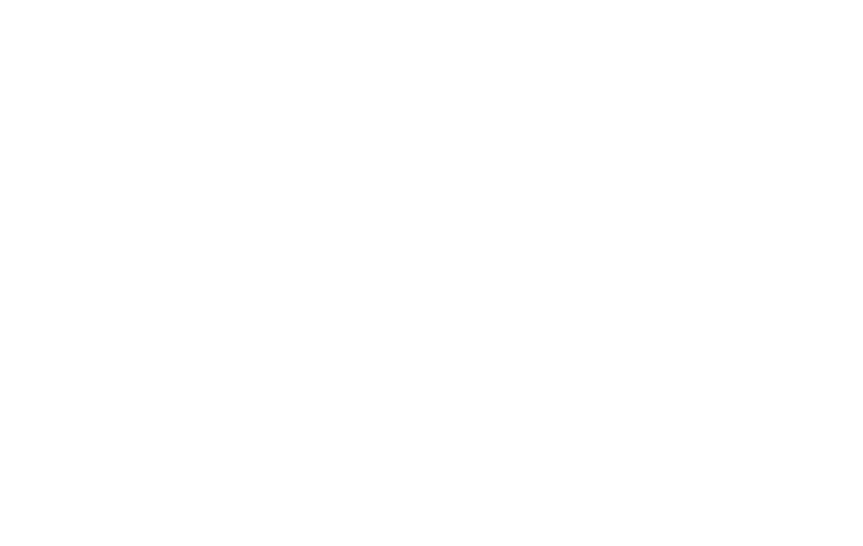
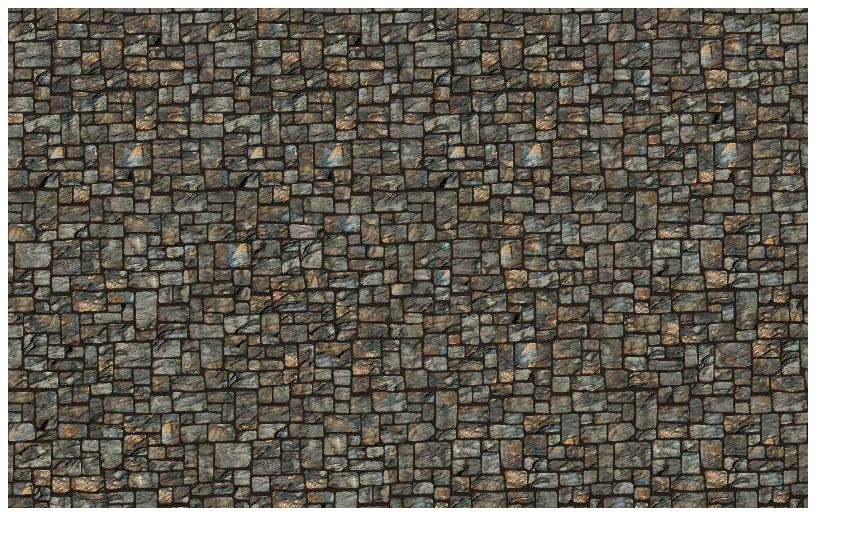
Before and after one commit to paraS6/snake, a plain HTML site: page index.html in a window 1280 px wide. Shown: the whole page, without its empty margins (0-863 px from the left). Drawn offline with Linux system fonts and the light colour scheme.

Commit message:
erste Instanz

```diff
--- a/index.html
+++ b/index.html
@@ -4,10 +4,10 @@
     <meta charset="UTF-8">
     <title>PrisonSnake</title>
     <script type="text/javascript" src="js/easeljs-0.8.2.combined.js"></script>
-    <script type="text/javascript" src="js/gameController.js"></script>
+
 </head>
 <body onload="start();">
     <canvas id="myCanvas" width="800" height="500"></canvas>
-
+    <script type="text/javascript" src="js/gameController.js"></script>
 </body>
 </html>
--- a/js/gameController.js
+++ b/js/gameController.js
@@ -1,12 +1,12 @@
 
 window.alert("Welcome to PrisonSnake! Start game");
-
+var stage = new createjs.Stage("myCanvas");
+var playingfieldImg = new createjs.Bitmap("img/dummyGround.jpg");
 
 function start() {
-    var stage = new createjs.Stage("myCanvas");
-    var playingfieldImg = new createjs.Bitmap("img/dummyGround.jpg");
-    stage.addChild(playingfieldImg);
-    stage.update();
+    var field = new ParaS6.views.PlayingFieldView();
+    field.drawPlayingField();
+
 }
 
 //NameSpacing ParaS6 (= Package, to avoid name conflicts)
@@ -31,6 +31,8 @@
 
         PlayingFieldView: function () {
             this.drawPlayingField = function () {
+                stage.addChild(playingfieldImg);
+                stage.update();
             };
             this.updatePlayingField = function () {
             };
```
